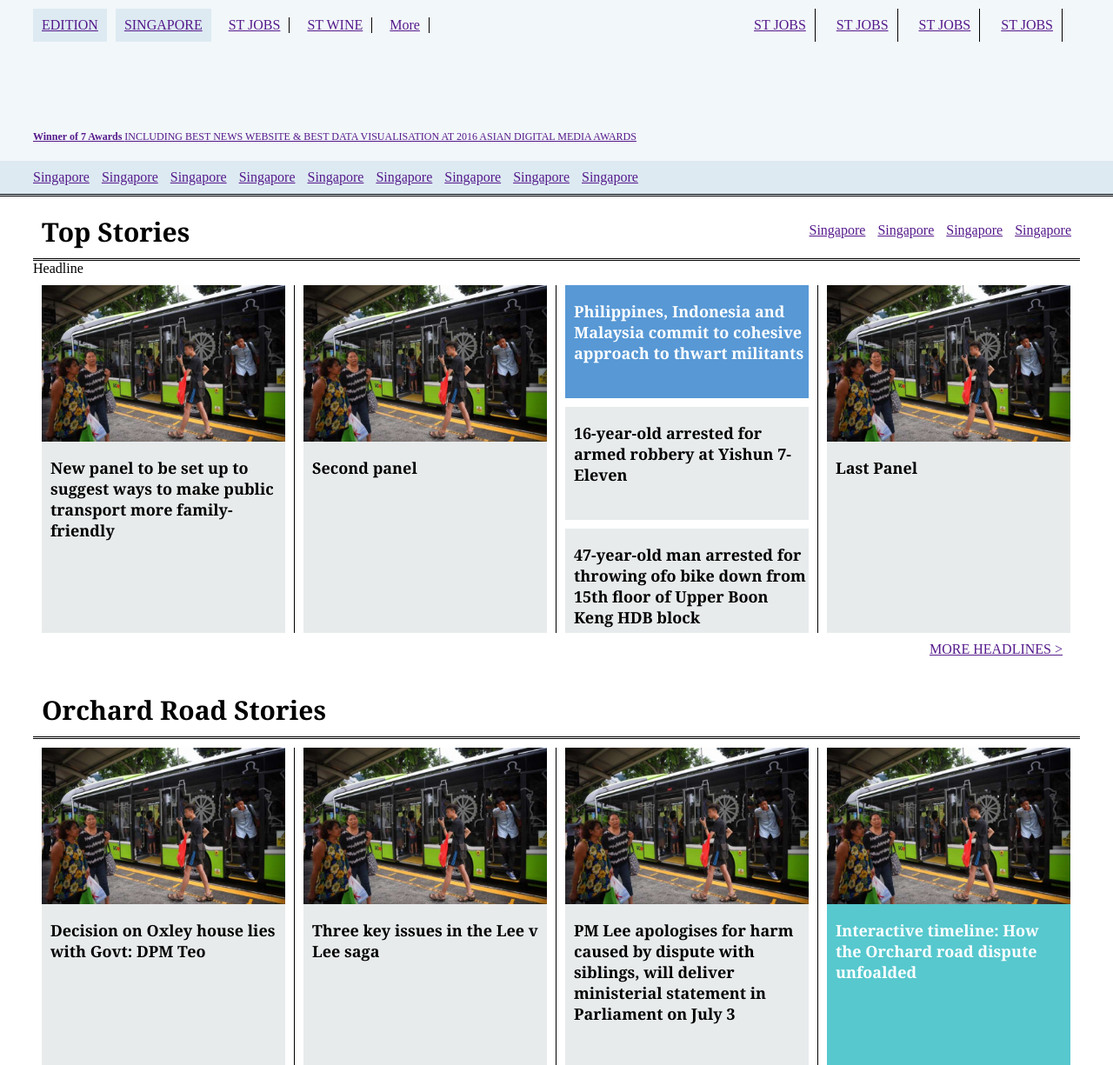
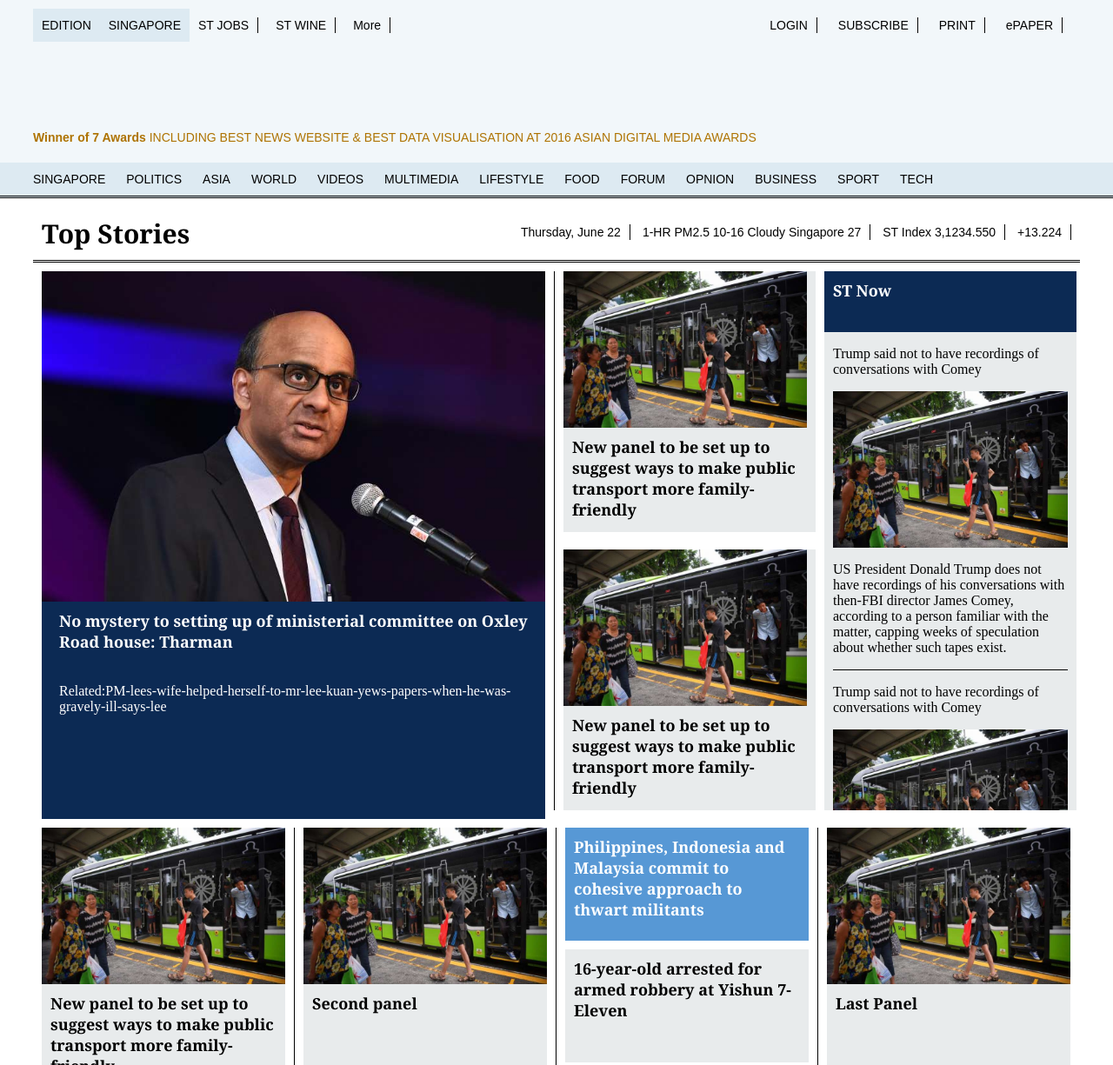
Before and after one commit to anandkumaradinarayan/assignment2_thestraittimes, a plain HTML site: page index.html in a window 1280 px wide. Shown: the top 1225 px of the page at 87% size. Drawn offline with Linux system fonts and the light colour scheme.

Commit message:
Assignment Submission version

```diff
--- a/css/styles.css
+++ b/css/styles.css
@@ -5,6 +5,8 @@ body{
 
 header{
 	background-color: #F2F7FA;
+	display: block;
+	overflow: auto;
 
 }
 
@@ -24,12 +26,31 @@ h2{
 h3{
 	font-family: Georgia, Times;
 	font-size: 18px;
+	margin: 0px;
 
 }
 
 h3.white{
 	color: white;
+}
 
+a{
+	font-family: sans-serif;
+	font-size: 14px;
+	text-decoration: none;
+	color: black;
+}
+
+a.featured_link{
+	font-family: serif;
+	font-size: 16px;
+	padding-top: 10px;
+	color:white;
+}
+
+
+a.awards{
+	color:#AE7301;
 }
 
 
@@ -50,7 +71,7 @@ h3.white{
 	float: left;
 	padding: 10px;
 	background-color: #DDEAF2;
-	margin-right: 10px;
+	margin-right: 0px;
 }
 
 
@@ -64,22 +85,27 @@ h3.white{
 .global_link_right{
 	float:right;
 	padding-right: 10px;
+
 }
+
 
 .menu_right{
 	display: inline-block;
-	padding: 10px;
-	margin-right: 10px;
+	padding-right: 10px;
+	margin: 10px;
 	border-right: 1px solid black;
 }
+
+
 
 .brandname_homelink{
 	background-image: url(../images/st-masthead--sprite.png);
 	background-repeat: no-repeat;
 	background-size: 700px;
-	top: 0px;
 	height: 60px;
 	width: 660px;
+	position: relative;
+	top: 0px;
 }
 
 .awardlink{
@@ -103,7 +129,18 @@ h3.white{
 		padding top:-10px;
 		display: inline-block;
 		margin-right: 10px;
+		padding-right: 10px;
 	}
+
+	.nav_primary2{
+		padding top:-10px;
+		display: inline-block;
+		margin-right: 10px;
+		padding-right: 10px;
+		border-right: 1px solid black;
+	}
+
+
 
 	.main_content_container{
 		margin-right: -10px;
@@ -137,12 +174,89 @@ h3.white{
 	}
 
 	.headline_content{
+		padding:10px;
 		display: grid;
-	grid-template-columns: 280px 280px 280px 280px;
-	gird-column-gap:20px;
-	grid-template-row:600px 600px;
+		grid-template-columns: 290px 290px 290px 290px;
+		grid-column-gap: 10px;
+		grid-template-rows:300px 300px;
 		grid-row-gap:20px;
 	}
+
+
+	.featured{
+		grid-column-start:1;
+		grid-column-end:3;
+		grid-row-start:1;
+		grid-row-end:3;
+		border-right: 1px solid black;
+	}
+
+	.featured_image{
+		background-image: url(../images/dw-tharman-oxley-170622.jpg);
+		background-repeat: no-repeat;
+		background-size: 579px;
+		height: 380px;
+	}
+
+	.featured_copy{
+		background-color: #0C2A54;
+		height: 230px;
+		margin-right:10px;
+		padding:10px 10px 10px 20px;
+
+	}
+
+	.headline_1{
+		grid-column-start:3;
+		grid-column-end:4;
+		grid-row-start:1;
+		grid-row-end:2;
+	}
+
+	.headline_2{
+		grid-column-start:3;
+		grid-column-end:4;
+		grid-row-start:2;
+		grid-row-end:3;
+		background-color: #E8EBEC;
+	}
+
+	.breaking_news{
+		grid-column-start:4;
+		grid-column-end:5;
+		grid-row-start:1;
+		grid-row-end:3;
+		background-color: #E8EBEC;
+		display: block;
+		overflow: auto;
+
+	}
+
+	.breaking_news_fixedheader{
+		height: 50px;
+		background-color: #0C2A54;
+		width: 100%;
+		position: relative;
+		top: 0px;
+		padding: 10px;
+	}
+
+
+
+	.breaking_news_1{
+		margin-right: 10px;
+		margin-left: 10px;
+		border-bottom: 1px solid black;
+
+	}
+
+	.news_image{
+		background-image: url(../images/bus.jpg);
+		background-repeat: no-repeat;
+		background-size: 270px;
+		height: 180px;
+	}
+
 
 
 	.secondary_content{
@@ -188,7 +302,7 @@ h3.white{
 		grid-row-start:1;
 		grid-row-end:2;
 		background-color: #5798D5;
-	padding-left: 10px;
+		padding:10px;
 	}
 
 	.panel2{
@@ -197,7 +311,7 @@ h3.white{
 		grid-row-start:2;
 		grid-row-end:3;
 		background-color: #E8EBEC;
-	padding-left: 10px;
+		padding:10px;
 
 	}
 
@@ -207,7 +321,7 @@ h3.white{
 		grid-row-start:3;
 		grid-row-end:4;
 		background-color: #E8EBEC;
-	padding-left: 10px;
+		padding:10px;
 	}
 
 
@@ -231,5 +345,5 @@ h3.white{
 	}
 
 	.secondary_panel_copy{
-	padding:0px 10px 10px 10px;
+		padding:10px 10px 10px 10px;
 	}
--- a/index.html
+++ b/index.html
@@ -31,22 +31,29 @@
 					<a href="">More</a>
 				</div>
 
+
+
 				<div class="global_link_right">
 					<div class="menu_right">
-						<a href="">ST JOBS</a>
+						<a href="">LOGIN</a>
 					</div>
+
 					<div class="menu_right">
-						<a href="">ST JOBS</a>
+						<a href="">SUBSCRIBE</a>
 					</div>
+
 					<div class="menu_right">
-						<a href="">ST JOBS</a>
+						<a href="">PRINT </a>
 					</div>
+
 					<div class="menu_right">
-						<a href="">ST JOBS</a>
+						<a href="">ePAPER</a>
 					</div>
 
 				</div>
 			</div>
+
+
 
 				<!-- Brand name  -->
 				<div class="brandname_homelink">
@@ -55,25 +62,30 @@
 
 				<!-- Award links -->
 				<div class="awardlink">
-				<a href=""> <strong>Winner of 7 Awards </strong>  INCLUDING BEST NEWS WEBSITE & BEST DATA VISUALISATION AT 2016 ASIAN DIGITAL MEDIA AWARDS</a>
+					<a  class="awards" href=""> <strong>Winner of 7 Awards </strong>  INCLUDING BEST NEWS WEBSITE & BEST DATA VISUALISATION AT 2016 ASIAN DIGITAL MEDIA AWARDS</a>
 				</div>
-
 
 
 		</div>
 	</header>
+
+
 	<nav class="nav_menu">
 		<div class="wrapper">
 			<ul>
-				<li class="nav_primary"><a href="">Singapore</a></li>
-				<li class="nav_primary"><a href="">Singapore</a></li>
-				<li class="nav_primary"><a href="">Singapore</a></li>
-				<li class="nav_primary"><a href="">Singapore</a></li>
-				<li class="nav_primary"><a href="">Singapore</a></li>
-				<li class="nav_primary"><a href="">Singapore</a></li>
-				<li class="nav_primary"><a href="">Singapore</a></li>
-				<li class="nav_primary"><a href="">Singapore</a></li>
-				<li class="nav_primary"><a href="">Singapore</a></li>
+				<li class="nav_primary"><a href="">SINGAPORE</a></li>
+				<li class="nav_primary"><a href="">POLITICS</a></li>
+				<li class="nav_primary"><a href="">ASIA</a></li>
+				<li class="nav_primary"><a href="">WORLD</a></li>
+				<li class="nav_primary"><a href="">VIDEOS</a></li>
+				<li class="nav_primary"><a href="">MULTIMEDIA</a></li>
+				<li class="nav_primary"><a href="">LIFESTYLE</a></li>
+				<li class="nav_primary"><a href="">FOOD</a></li>
+				<li class="nav_primary"><a href="">FORUM</a></li>
+				<li class="nav_primary"><a href="">OPNION</a></li>
+				<li class="nav_primary"><a href="">BUSINESS</a></li>
+				<li class="nav_primary"><a href="">SPORT</a></li>
+				<li class="nav_primary"><a href="">TECH</a></li>
 			</ul>
 		</div>
 	</nav>
@@ -87,16 +99,105 @@
 					<h2 class="top_stories">Top Stories</h2>
 					<div class="weather">
 						<ul>
-							<li class="nav_primary"><a href="">Singapore</a></li>
-							<li class="nav_primary"><a href="">Singapore</a></li>
-							<li class="nav_primary"><a href="">Singapore</a></li>
-							<li class="nav_primary"><a href="">Singapore</a></li>
+							<li class="nav_primary2"><a href="">Thursday, June 22 </a></li>
+							<li class="nav_primary2"><a href="">1-HR PM2.5 10-16 Cloudy  Singapore 27</a></li>
+							<li class="nav_primary2"><a href="">ST Index 3,1234.550</a></li>
+							<li class="nav_primary2"><a href="">+13.224</a></li>
 						</ul>
 					</div>
 				</div>
 
 				<div class="headline_content">
-					Headline
+					<div class="featured">
+						<div class="featured_image">
+							<!-- iiii -->
+						</div>
+
+						<div class="featured_copy">
+							<h3 class="white"> No mystery to setting up of ministerial committee on Oxley Road house: Tharman
+							</h3>
+							<br>
+							<br>
+
+							<a class="featured_link" href="">Related:PM-lees-wife-helped-herself-to-mr-lee-kuan-yews-papers-when-he-was-gravely-ill-says-lee</a>
+						</div>
+
+					</div>
+
+
+					<div class="headline_1">
+						<div class="secondary_panel_content">
+							<div class="secondary_panel_image">
+								<!-- Image -->
+							</div>
+							<div class="secondary_panel_copy">
+								<h3>New panel to be set up to suggest ways to make public transport more family-friendly</h3>
+							</div>
+						</div>
+
+					</div>
+
+					<div class="headline_2">
+
+						<div class="secondary_panel_content">
+							<div class="secondary_panel_image">
+								<!-- Image -->
+							</div>
+							<div class="secondary_panel_copy">
+								<h3>New panel to be set up to suggest ways to make public transport more family-friendly</h3>
+							</div>
+						</div>
+
+
+					</div>
+					<div class="breaking_news">
+
+						<div class="breaking_news_fixedheader">
+							<h3 class="white">ST Now</h3>
+						</div>
+
+						<div class="breaking_news_1">
+
+							<p class="news_content">Trump said not to have recordings of conversations with Comey </p>
+
+							<div class="news_image">
+
+							</div>
+							<p class="news_content">US President Donald Trump does not have recordings of his conversations with then-FBI director James Comey, according to a person familiar with the matter, capping weeks of speculation about whether such tapes exist. </p>
+
+
+
+						</div>
+
+						<div class="breaking_news_1">
+
+							<p class="news_content">Trump said not to have recordings of conversations with Comey </p>
+
+							<div class="news_image">
+
+							</div>
+							<p class="news_content">US President Donald Trump does not have recordings of his conversations with then-FBI director James Comey, according to a person familiar with the matter, capping weeks of speculation about whether such tapes exist. </p>
+
+
+
+						</div>
+
+						<div class="breaking_news_1">
+
+							<p class="news_content">Trump said not to have recordings of conversations with Comey </p>
+
+							<div class="news_image">
+
+							</div>
+							<p class="news_content">US President Donald Trump does not have recordings of his conversations with then-FBI director James Comey, according to a person familiar with the matter, capping weeks of speculation about whether such tapes exist. </p>
+
+
+
+						</div>
+
+
+					</div>
+
 				</div>
 
 				<div class="secondary_content">
```
Also changed, not shown: images/dw-tharman-oxley-170622.jpg (added). Lines whose indentation alone changed are shown as unchanged.
